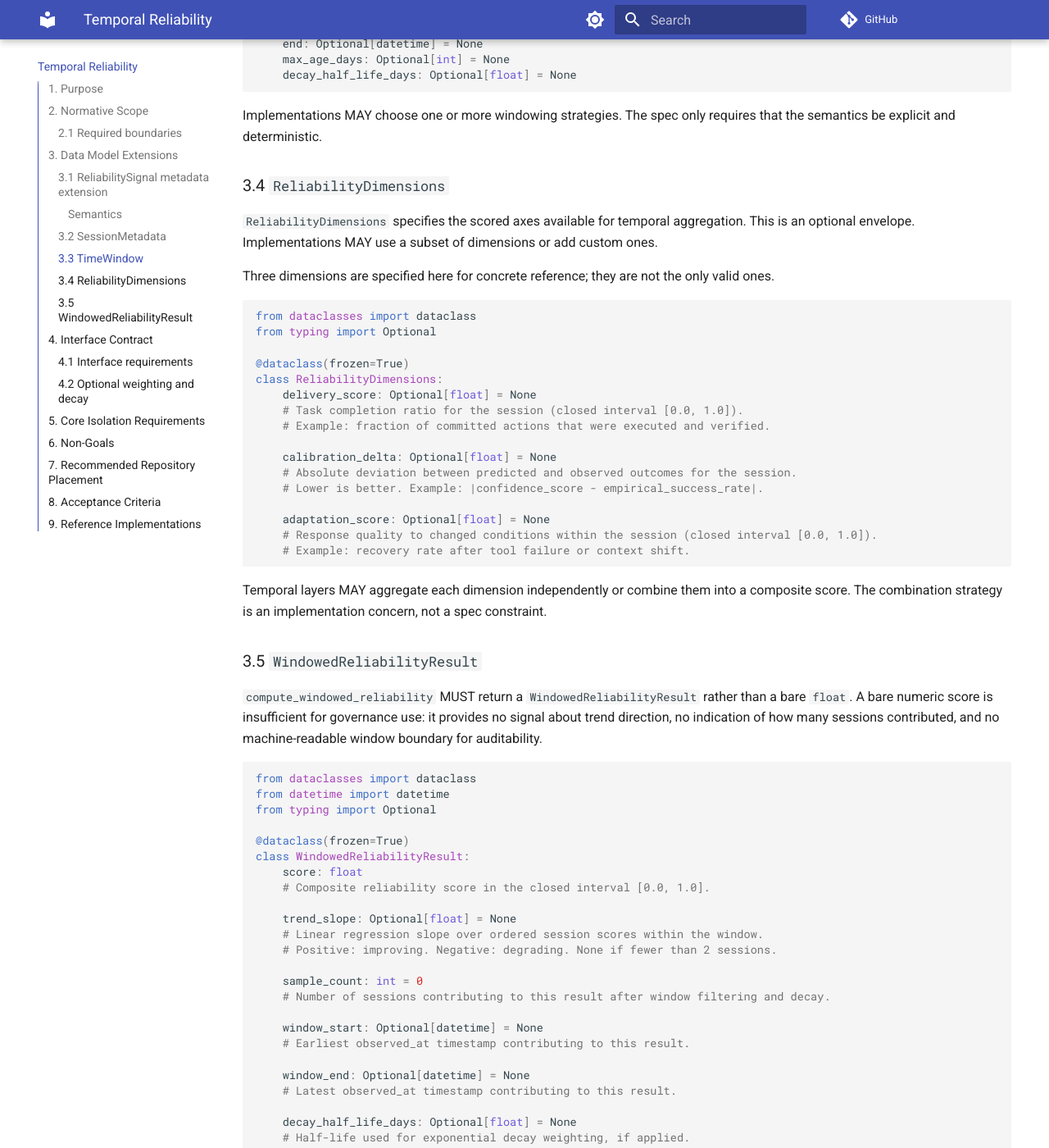
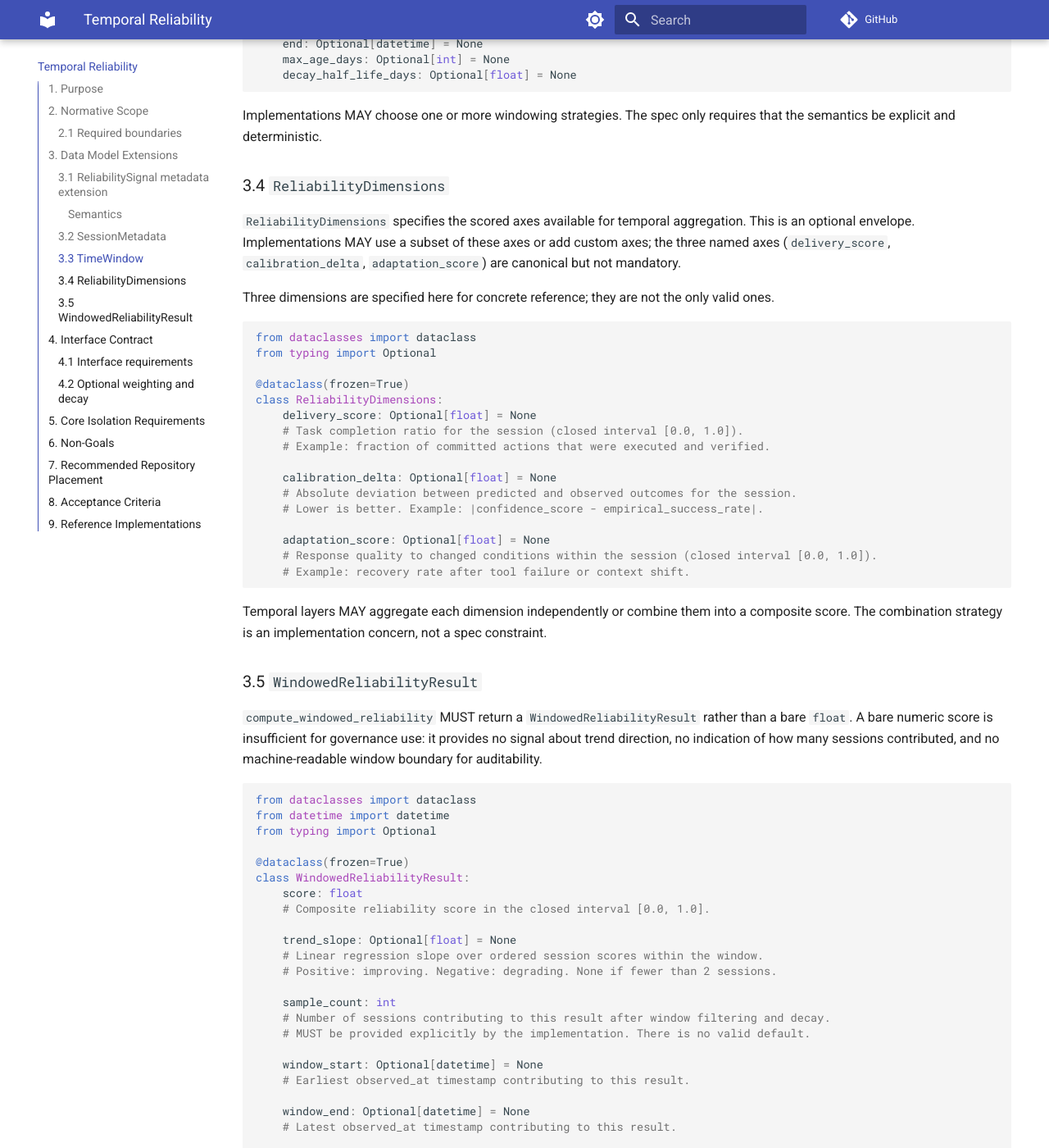
Before and after one commit to arf-foundation/arf-spec, an MkDocs documentation site: the page built from docs/temporal_reliability.md, in a window 1280 px wide and 1400 px high, scrolled down 2045 px. Shown: the whole window at 82% size. Built offline with MkDocs 1.6.1 and Material for MkDocs 9.7.7, drawn with Linux system fonts in a browser that asks for light colours; comment, search, counter and statistics services are not loaded; some of the changed text lies outside the part shown.

Commit message:
refine(temporal): address review feedback on WindowedReliabilityResult + ReliabilityDimensions
Per @petter2025us review on PR#1:

- sample_count: remove default of 0 (was int = 0), make positional with docstring
  clarifying it MUST be provided explicitly. A default of 0 silently passes
  through when not set, violating the spec's own interface requirements.

- ReliabilityDimensions: add explicit statement in spec text that implementations
  MAY use a subset of axes or add custom ones; the three named axes are
  canonical but not mandatory. Previously this was only in the PR description.

- §8 acceptance criteria: add criterion 7 — window_start/window_end MUST be
  valid ISO 8601 with window_start <= window_end when provided. Gives audit
  consumers a normative basis to reject malformed results.

```diff
--- a/docs/temporal_reliability.md
+++ b/docs/temporal_reliability.md
@@ -84,7 +84,8 @@ Implementations MAY choose one or more windowing strategies. The spec only requi
 ### 3.4 `ReliabilityDimensions`
 
 `ReliabilityDimensions` specifies the scored axes available for temporal aggregation.
-This is an optional envelope. Implementations MAY use a subset of dimensions or add custom ones.
+This is an optional envelope. Implementations MAY use a subset of these axes or add custom axes;
+the three named axes (`delivery_score`, `calibration_delta`, `adaptation_score`) are canonical but not mandatory.
 
 Three dimensions are specified here for concrete reference; they are not the only valid ones.
 
@@ -130,8 +131,9 @@ class WindowedReliabilityResult:
     # Linear regression slope over ordered session scores within the window.
     # Positive: improving. Negative: degrading. None if fewer than 2 sessions.
 
-    sample_count: int = 0
+    sample_count: int
     # Number of sessions contributing to this result after window filtering and decay.
+    # MUST be provided explicitly by the implementation. There is no valid default.
 
     window_start: Optional[datetime] = None
     # Earliest observed_at timestamp contributing to this result.
@@ -238,6 +240,7 @@ A conforming implementation MUST be able to:
 4. Operate with temporal features disabled
 5. Return `sample_count` that accurately reflects how many sessions contributed to the result
 6. Return `trend_slope` when two or more sessions are available in the window
+7. If `window_start` and `window_end` are provided in a `WindowedReliabilityResult`, they MUST be valid ISO 8601 timestamps with `window_start <= window_end`. Consumers MAY reject results that violate this constraint.
 
 ## 9. Reference Implementations
 
```
